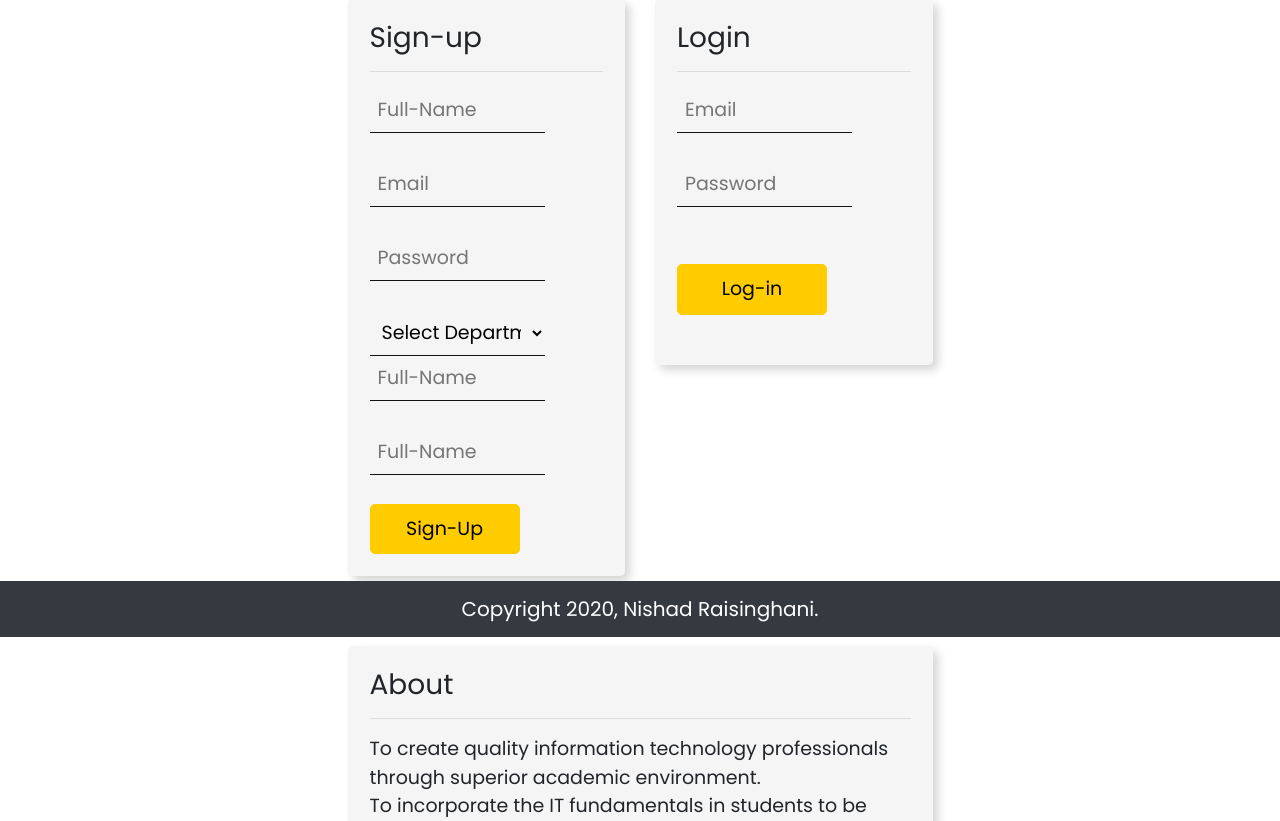
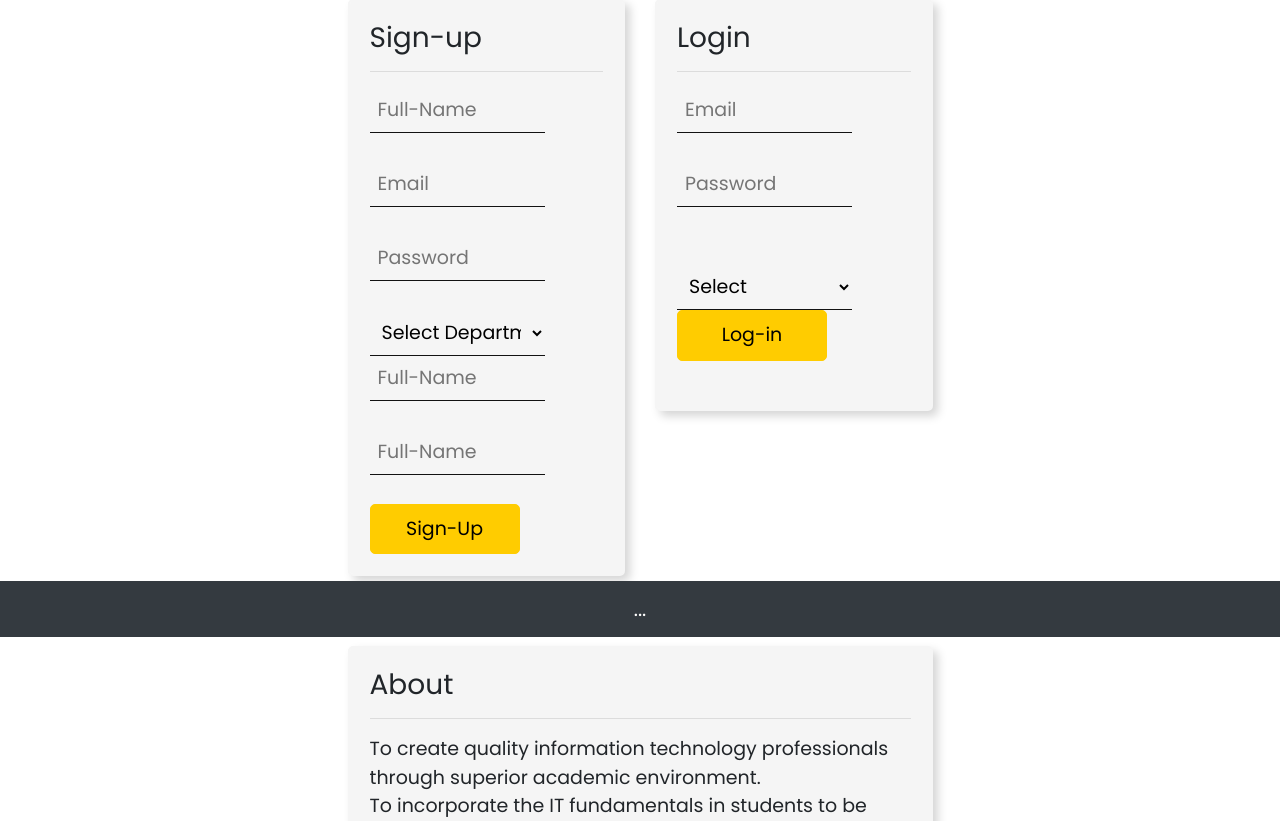
Before and after one commit to krutishilp/LMS_Project, a PHP site: page / in a window 1280 px wide. Shown: the part 163-984 px from the top of the page. Run offline with PHP 8.4, Linux system fonts and the light colour scheme; some libraries are stand-ins or nearby versions.

Commit message:
Normalised Database - Admin

```diff
--- a/index.php
+++ b/index.php
@@ -1,11 +1,13 @@
-<?php session_start()?>
+<?php session_start() ?>
 <!DOCTYPE html>
 <html>
+
 <head>
   <title>Home</title>
   <?php include 'links.php'; ?>
- <?php include 'style.php';?>
+  <?php include 'style.php'; ?>
 </head>
+
 <body>
   <nav class="navbar navbar-expand-lg navbar-dark bg-dark">
     <a class="navbar-brand mx-auto" href="#">E-Learning</a>
@@ -17,8 +19,9 @@
         <div class="row">
           <div class="col abtpad">
             <form action="index.php" method="POST" class="fc">
-                 <h3>Sign-up</h3><hr>
-                  <input type="text" name="name"  placeholder="Full-Name" required><br><br>
+              <h3>Sign-up</h3>
+              <hr>
+              <input type="text" name="name" placeholder="Full-Name" required><br><br>
               <input type="email" name="email" placeholder="Email" required><br><br>
               <input type="password" name="password" placeholder="Password" required><br><br>
               <select name="dept" id="dept">
@@ -27,16 +30,23 @@
                 <option value="comp">Computer</option>
                 <option value="it">IT</option>
               </select>
-                  <input type="text" name="year"  placeholder="Full-Name" required><br><br>
-                  <input type="text" name="prn"  placeholder="Full-Name" required><br><br>
+              <input type="text" name="year" placeholder="Full-Name" required><br><br>
+              <input type="text" name="prn" placeholder="Full-Name" required><br><br>
               <input type="submit" name="su" value="Sign-Up">
             </form>
           </div>
           <div class="col abtpad">
             <form action="index.php" method="POST" class="fc">
-                 <h3>Login</h3><hr>
+              <h3>Login</h3>
+              <hr>
               <input type="email" name="uemail" placeholder="Email"><br><br>
               <input type="password" name="upassword" placeholder="Password"><br><br><br>
+              <select name="role" id="role">
+              <option value="">Select</option>
+                <option value="admin">Admin</option>
+                <option value="teachers">Teacher</option>
+                <option value="student">Student</option>
+              </select>
               <input type="submit" name="lg" value="Log-in"><br><br>
 
             </form>
@@ -72,88 +82,78 @@
     </div>
   </div>
   <div class="navbar navbar-expand-lg navbar-dark bg-dark" id="footer">
-        <a class="navbar-brand mx-auto">Copyright 2020, Nishad Raisinghani.</a>
+    <a class="navbar-brand mx-auto">...</a>
   </div>
 </body>
+
 </html>
 
 <?php
 include 'connection.php';
 
 //-------------------------------------------- Sign-Up ------------------------------------------
-if(isset($_POST['su']))
-{
+if (isset($_POST['su'])) {
 
-	$uname=$_POST['name'];
-	$email=$_POST['email'];
-	$password=$_POST['password'];
-	$dept=$_POST['dept'];
-	$year=$_POST['year'];
-	$prn=$_POST['prn'];
+  $uname = $_POST['name'];
+  $email = $_POST['email'];
+  $password = $_POST['password'];
+  $dept = $_POST['dept'];
+  $year = $_POST['year'];
+  $prn = $_POST['prn'];
   //	$mname=$_POST['mname'];
 
-	$signup="INSERT INTO user (name, email, pass) VALUES ('$uname','$email','$password')";
-	if($run=mysqli_query($conn,$signup))
-	{
+  $signup = "INSERT INTO user (name, email, pass) VALUES ('$uname','$email','$password')";
+  if ($run = mysqli_query($conn, $signup)) {
 
     echo '<script type="text/javascript">alert("Done. Please Login.")</script>';
-
-	}
-	else
-	{
+  } else {
     echo '<script type="text/javascript">alert("Not Done. Please Try Again.")</script>';
-
   }
 }
 
 //------------------------------------------------------------------------------------------------------
-if(isset($_POST['lg']))
-{
+if (isset($_POST['lg'])) {
 
-	$email=$_POST['uemail'];
-	$password=$_POST['upassword'];
+  $email = $_POST['uemail'];
+  $password = $_POST['upassword'];
+  $role = $_POST['role'];
 
-	$login="SELECT * FROM user WHERE (email='$email' AND pass='$password')";
-	if($run2=mysqli_query($conn,$login))
-	{
-      $num=mysqli_num_rows($run2);
-      if($num==1)
-      {
-      	$row=mysqli_fetch_assoc($run2);
-  		if($row['pos']=='T')
-  		{
-  		 $_SESSION['teacher_user_email']=$email;
-  	     $_SESSION['teacher_user_pass']=$password;
-  	     $_SESSION['teacher_user_name']=$row['name'];
-  		   echo "<script type='text/javascript'>location.replace('Teacher/teacher.php')</script>";
-  	    }
-        elseif($row['pos']=='A')
-       {
-       $_SESSION['admin_user_email']=$email;
-         $_SESSION['admin_user_pass']=$password;
-         $_SESSION['admin_user_name']=$row['name'];
-       echo "<script type='text/javascript'>location.replace('Admin/admin.php')</script>";
+  $login = "";
+  if ($role == "admin") {
+    $login = "SELECT * FROM admin WHERE (email='$email' AND password='$password')";
+  } elseif ($role == "teacher") {
+    $login = "SELECT * FROM teacher WHERE (email='$email' AND password='$password')";
+  } else {
+    $login = "SELECT * FROM student WHERE (email='$email' AND password='$password')";
   }
 
-  	    else
-  	    {
-  		$_SESSION['student_user_email']=$email;
-  	    $_SESSION['student_user_pass']=$password;
-  	    $_SESSION['student_user_name']=$row['name'];
-        $_SESSION['student_user_year']=$row['year'];
-      $_SESSION['student_user_dept']=$row['dept'];
+  if ($run2 = mysqli_query($conn, $login)) {
+    $num = mysqli_num_rows($run2);
+    if ($num == 1) {
+      $row = mysqli_fetch_assoc($run2);
+      if ($role== 'teacher') {
+        $_SESSION['teacher_user_email'] = $email;
+        $_SESSION['teacher_user_pass'] = $password;
+        $_SESSION['teacher_user_name'] = $row['name'];
+        echo "<script type='text/javascript'>location.replace('Teacher/teacher.php')</script>";
+      } elseif ($role == 'admin') {
+        $_SESSION['admin_user_email'] = $email;
+        $_SESSION['admin_user_pass'] = $password;
+        $_SESSION['admin_user_name'] = $row['name'];
+        echo "<script type='text/javascript'>location.replace('Admin/admin.php')</script>";
+      } else {
+        $_SESSION['student_user_email'] = $email;
+        $_SESSION['student_user_pass'] = $password;
+        $_SESSION['student_user_name'] = $row['name'];
+        $_SESSION['student_user_year'] = $row['year'];
+        $_SESSION['student_user_dept'] = $row['dept'];
         echo "<script type='text/javascript'>location.replace('Student/student.php')</script>";
       }
+    } else {
+      echo '<script type="text/javascript">alert("Email Or Password is wrong check again or contact admin.'.$login.'");</script>;';
     }
-     else
-     {
-      	echo '<script type="text/javascript">alert("Email Or Password is wrong check again or contact admin.");</script>;';
-     }
-	}
-	else
-	{
-		echo '<script type="text/javascript">alert("Email Or Password is wrong check again or contact admin.");</script>';
-
+  } else {
+    echo '<script type="text/javascript">alert("Email Or Password is wrong check again or contact admin.'.$login.'");</script>';
   }
 }
 
```
Lines whose indentation alone changed are shown as unchanged.
